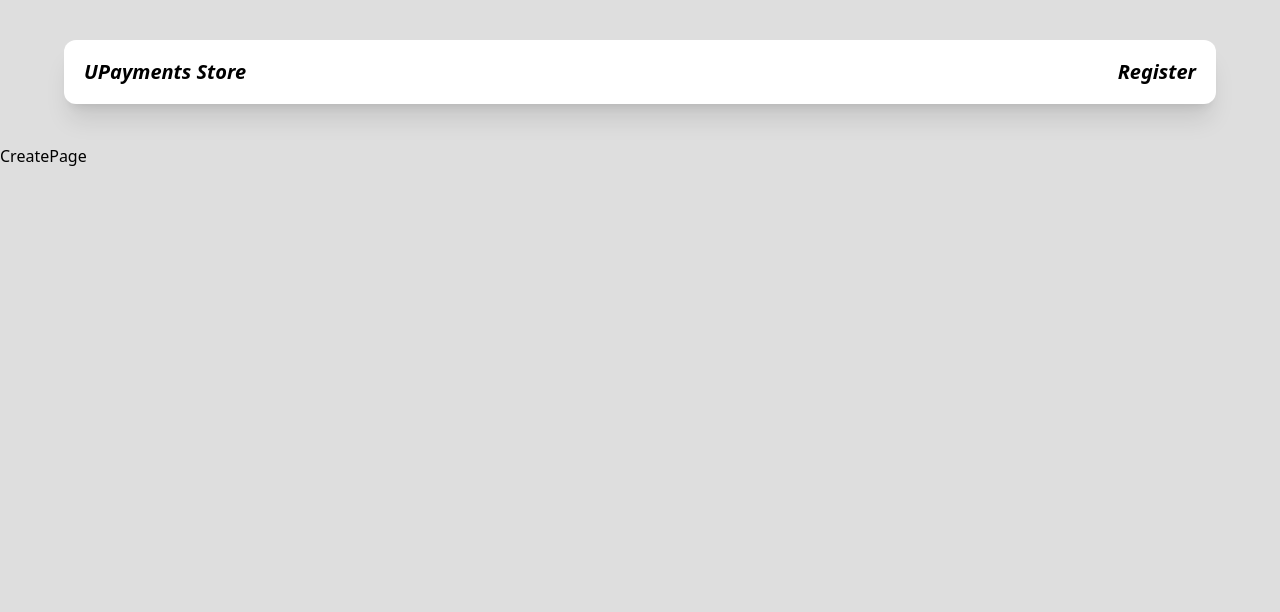
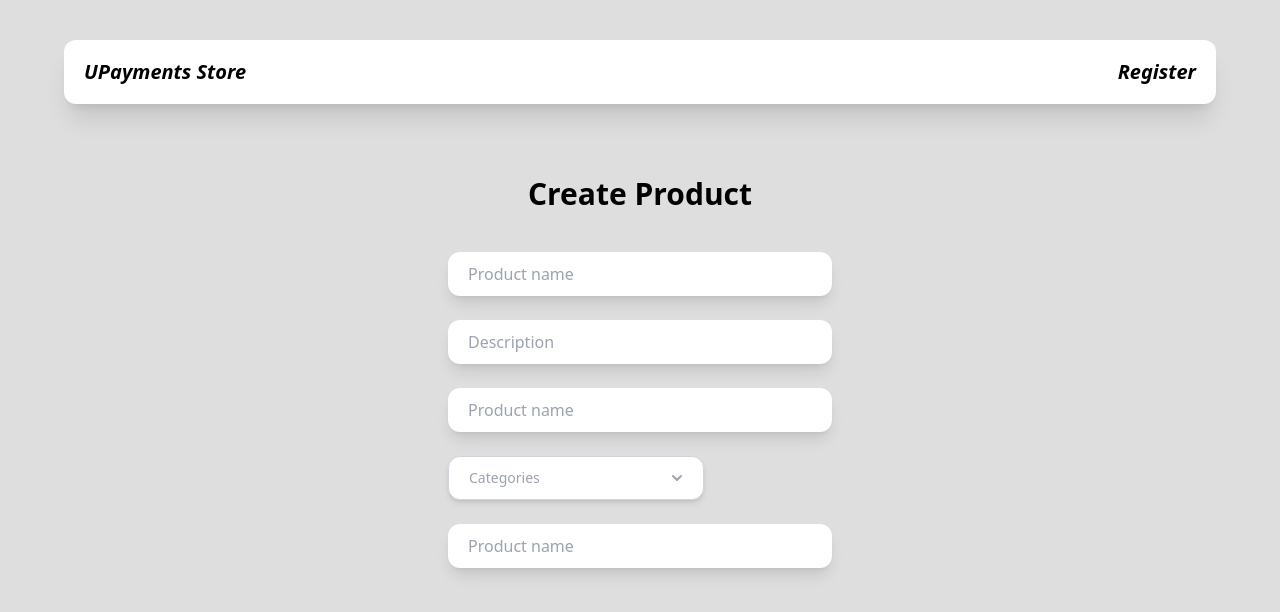
Before and after one commit to KochEmre/emrekoc-reactjs, a React (Create React App) app: page /create in a window 1280 px wide. Shown: the top 612 px of the page. Built offline with nearby package versions, Linux system fonts and the light colour scheme.

Commit message:
create page and fixes - backup

```diff
--- a/src/components/dropdown/index.tsx
+++ b/src/components/dropdown/index.tsx
@@ -9,7 +9,7 @@ function classNames(...classes: string[]) {
 
 export interface IDropDownProps {
   options: Array<ICategory>;
-  setSelected: React.Dispatch<React.SetStateAction<string>>;
+  setSelected?: React.Dispatch<React.SetStateAction<string>>;
 }
 
 const DropDown: FC<IDropDownProps> = ({ options, setSelected }) => {
@@ -19,7 +19,7 @@ const DropDown: FC<IDropDownProps> = ({ options, setSelected }) => {
   return (
     <Menu as="div" className="relative inline-block text-left">
       <div>
-        <Menu.Button className="inline-flex h-11 w-48 items-center justify-between rounded-xl border border-gray-300 bg-white px-5 py-2 text-sm font-medium text-gray-700 shadow-md ring-black hover:bg-gray-50 focus:outline-none focus:ring-2 focus:ring-black focus:ring-offset-2 focus:ring-offset-gray-100 md:w-64">
+        <Menu.Button className="inline-flex h-11 w-48 items-center justify-between rounded-xl border border-gray-300 bg-white px-5 py-2 text-sm font-medium text-gray-400 shadow-md ring-black hover:bg-gray-50 focus:outline-none focus:ring-2 focus:ring-black focus:ring-offset-2 focus:ring-offset-gray-100 md:w-64">
           {selectedOption}
           <ChevronDownIcon className="-mr-1 ml-2 h-5 w-5" aria-hidden="true" />
         </Menu.Button>
@@ -43,7 +43,7 @@ const DropDown: FC<IDropDownProps> = ({ options, setSelected }) => {
                     active ? "bg-gray-100 text-gray-900" : "text-gray-700",
                     "block px-4 py-2 text-sm"
                   )}
-                  onClick={() => {setSelected("all"); setSelectedOption("All")}}
+                  onClick={() => {setSelected?.("all"); setSelectedOption("All")}}
                 >
                   All
                 </a>
@@ -57,7 +57,7 @@ const DropDown: FC<IDropDownProps> = ({ options, setSelected }) => {
                       active ? "bg-gray-100 text-gray-900" : "text-gray-700",
                       "block px-4 py-2 text-sm"
                     )}
-                    onClick={() => {setSelected(child.name); setSelectedOption(child.name);}}
+                    onClick={() => {setSelected?.(child.name); setSelectedOption(child.name);}}
                   >
                     {child.name}
                   </a>
--- a/src/components/product-list/index.tsx
+++ b/src/components/product-list/index.tsx
@@ -28,7 +28,7 @@ const ProductList = () => {
   const [loading, setLoading] = useState<boolean>(true);
 
   const onSearchChange = (event: ChangeEvent<HTMLInputElement>): void => {
-    const searchFieldValue = event.target.value.toLocaleLowerCase();
+    const searchFieldValue = event.target.value.toLowerCase();
     setSearchValue(searchFieldValue);
   };
 
@@ -49,7 +49,7 @@ const ProductList = () => {
 
     /* Search Filter */
     const searchFilteredData = categoryFilteredData.filter((item) => {
-      return item.name.toLowerCase().includes(searchValue.toLowerCase());
+      return item.name.toLowerCase().includes(searchValue);
     });
 
     /* Empty Data Filter */
@@ -119,7 +119,7 @@ const ProductList = () => {
           })}
         </div>
       ) : (
-        <h1 className="text-center text-2xl not-italic">
+        <h1 className="text-center text-2xl">
           There Aren't Any Products
         </h1>
       )}
--- a/src/pages/404-page/index.tsx
+++ b/src/pages/404-page/index.tsx
@@ -3,7 +3,7 @@ import { FC } from "react";
 const Page404: FC = () => {
   return (
     <div className="flex items-center justify-center">
-      <h1 className="text-center text-2xl not-italic">404 - Page Not Found</h1>
+      <h1 className="text-center text-2xl">404 - Page Not Found</h1>
     </div>
   );
 };
--- a/src/pages/create-page/index.tsx
+++ b/src/pages/create-page/index.tsx
@@ -1,7 +1,59 @@
-import { FC } from "react";
+import { FC, useState } from "react";
+import DropDown from "../../components/dropdown";
+import { ICategory } from "../../components/product-list";
 
 const CreatePage: FC = () => {
-  return <div>CreatePage</div>;
+    const [categories, setCategories] = useState<Array<ICategory>>([]);
+   const [productName, setProductName] = useState<string>("");
+   const [description, setDescription] = useState<string>("");
+   const [imageUrl, setImageUrl] = useState<string>("");
+   const [category, setCategory] = useState<string>("");
+   const [price, setPrice] = useState<number>(0);
+  return (
+    <div className="mt-8 flex w-96 flex-col self-center">
+      <h1 className="text-3xl font-semibold">Create Product</h1>
+      <form className="mt-10 flex flex-col gap-6">
+        <input
+          className="w-full"
+          type={"text"}
+          placeholder={"Product name"}
+          onChange={(e: React.ChangeEvent<HTMLInputElement>) =>
+            setProductName(e.target.value)
+          }
+          required
+        />
+        <input
+          className="w-full"
+          type={"text"}
+          placeholder={"Description"}
+          onChange={(e: React.ChangeEvent<HTMLInputElement>) =>
+            setDescription(e.target.value)
+          }
+          required
+        />
+        <input
+          className="w-full"
+          type={"text"}
+          placeholder={"Product name"}
+          onChange={(e: React.ChangeEvent<HTMLInputElement>) =>
+            setImageUrl(e.target.value)
+          }
+          required
+        />
+        <DropDown options={categories}/>
+
+        <input
+          className="w-full"
+          type={"number"}
+          placeholder={"Product name"}
+          onChange={(e: React.ChangeEvent<HTMLInputElement>) =>
+            setPrice(parseInt(e.target.value))
+          }
+          required
+        />
+      </form>
+    </div>
+  );
 };
 
 export default CreatePage;
--- a/src/pages/detail-page/index.tsx
+++ b/src/pages/detail-page/index.tsx
@@ -58,7 +58,7 @@ const DetailPage: FC = () => {
               />
             </div>
             <div className="flex flex-col justify-between">
-              <h1 className="text-left text-5xl font-bold not-italic">
+              <h1 className="text-left text-5xl font-bold">
                 {productDetail.name.charAt(0).toUpperCase() +
                   productDetail.name.slice(1)}
               </h1>
--- a/src/styles/_theme.scss
+++ b/src/styles/_theme.scss
@@ -1,11 +1,11 @@
 @layer base {
   h1 {
-    @apply text-center text-2xl font-bold italic;
+    @apply text-center text-2xl font-bold;
   }
 //   a {
 //     @apply text-center text-xl font-bold italic no-underline;
 //   }
   input {
-    @apply rounded-xl bg-white px-5 shadow-md h-11 ring-black ;
+    @apply rounded-xl bg-white px-5 shadow-lg h-11 ring-black ;
   }
 }
```
